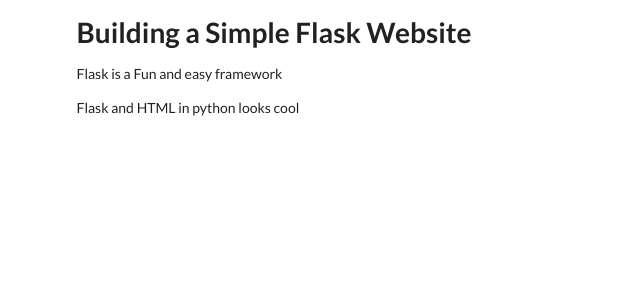
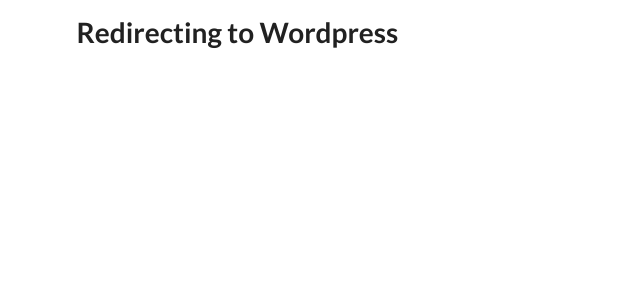
Before and after one commit to jakeb1090/WPredirect, a Flask app: template templates/home.html in a window 1280 px wide. Shown: the part 90-390 px from the top of the page, without its empty margins (0-640 px from the left). Run offline with Flask 2, Linux system fonts and the light colour scheme; the template is opened without the code that fills it, so the values that code supplies are empty; some libraries are stand-ins or nearby versions.

Commit message:
Update home.html

```diff
--- a/templates/home.html
+++ b/templates/home.html
@@ -8,9 +8,8 @@
        {% extends "layout.html" %}
        {% block content %}
        <div class='container ui'>
-      <h1> Building a Simple Flask Website </h1>
-      <p> Flask is a Fun and easy framework</p>
-      <p> Flask and HTML in python looks cool</p>
+      <h1> Redirecting to Wordpress</h1>
+
       </div>
       {% endblock %}
    </body>
```
